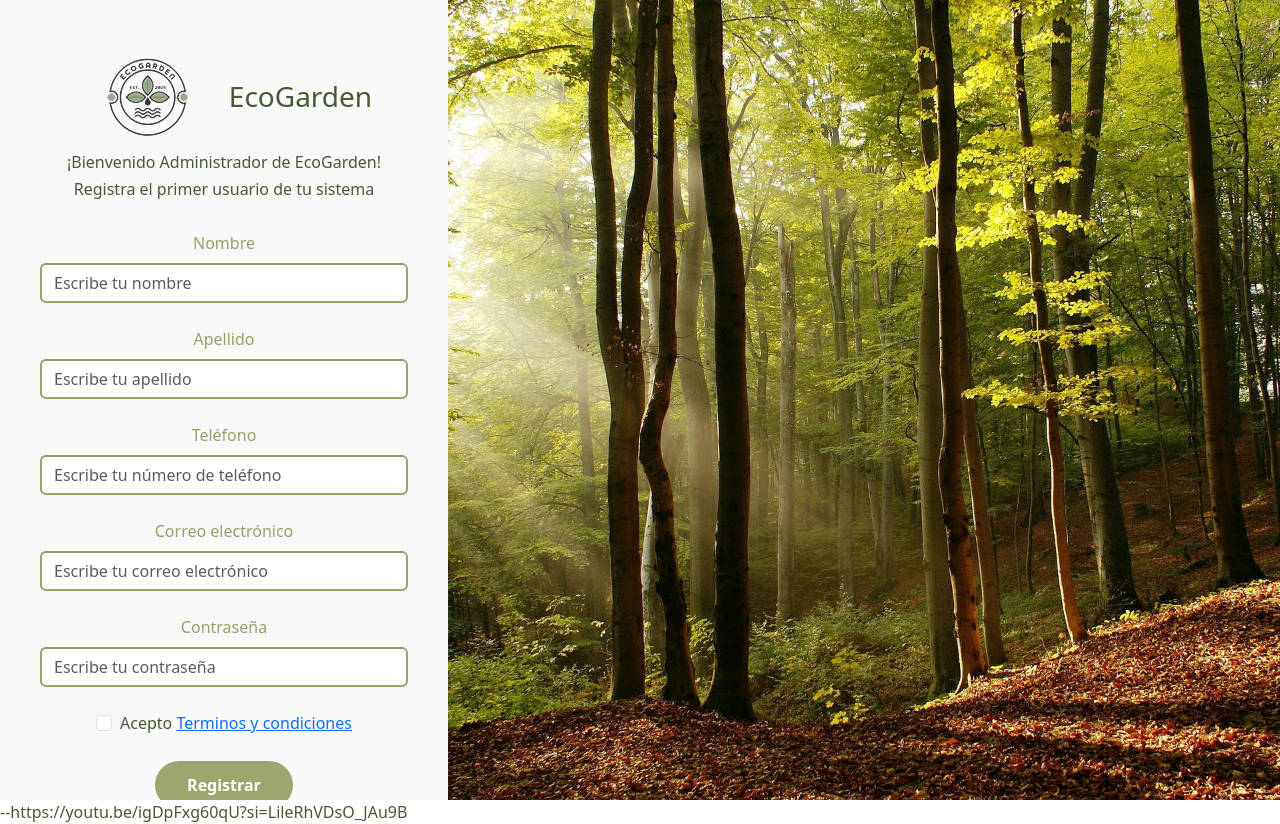
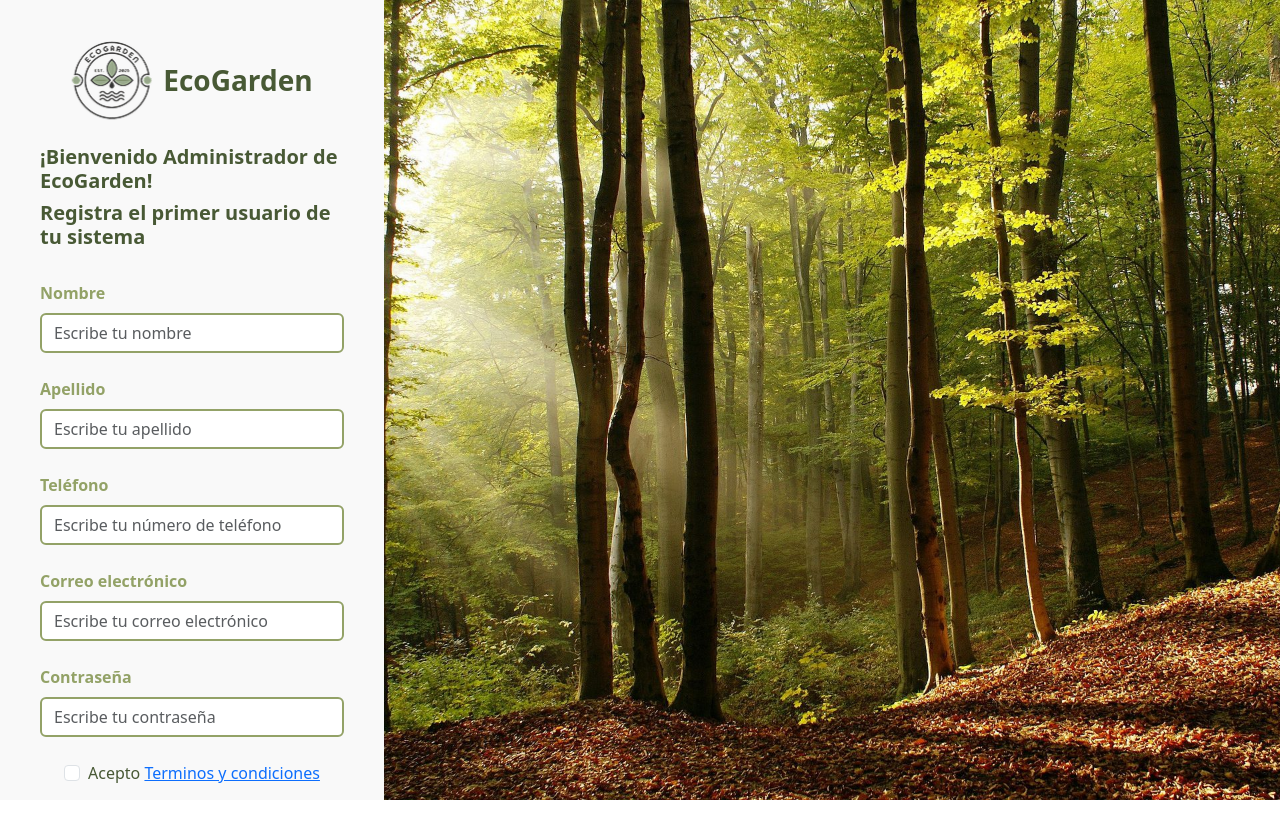
Before and after one commit to LeonardoRicaldone/EcoGarden, a React (Vite) app in the folder frontend/private/: page / in a window 1280 px wide. After the commit the page ends 800 px from the top, so only its background shows below. Built offline with nearby package versions, Linux system fonts and the light colour scheme.

Commit message:
Advances 10/4/2025

```diff
--- a/frontend/private/src/components/FirstUserForm.css
+++ b/frontend/private/src/components/FirstUserForm.css
@@ -11,7 +11,7 @@ html, body {
 }
 
 #DivPrincipal {
-    width: 35%;
+    width: 30%;
     height: 100%; /* Usamos 100% para que ocupe toda la altura disponible */
     padding: 40px;
     display: flex;
@@ -22,10 +22,11 @@ html, body {
     box-sizing: border-box;
     text-align: center;
     overflow-y: auto; /* Permite desplazamiento si el contenido es grande */
+    text-align: left;
 }
 
 .imagen-lateral {
-    width: 65%; /* Ocupa el 65% de la pantalla */
+    width: 70%; /* Ocupa el 65% de la pantalla */
     height: 100%;
 }
 
@@ -69,3 +70,11 @@ html, body {
     border-color: #93A267;      /* Cambia el color del borde */
     box-shadow: 0 0 0 0.25rem rgba(147, 162, 103, 0.25); /* Borde externo suave */
   }
+
+h5{
+    font-weight: bold;
+}
+
+h3{
+    font-weight: bold;
+}
--- a/frontend/private/src/components/FirstUserForm.jsx
+++ b/frontend/private/src/components/FirstUserForm.jsx
@@ -14,10 +14,10 @@ const FirstUserForm = () => {
         <div className="logo-contenedor">
         <img src="src/img/logo.png" alt="" />
         <h3>EcoGarden</h3> <br />
-        </div>
+        </div> <br />
 
-        <h6>¡Bienvenido Administrador de EcoGarden!</h6>
-        <h6>Registra el primer usuario de tu sistema</h6>
+        <h5>¡Bienvenido Administrador de EcoGarden!</h5>
+        <h5>Registra el primer usuario de tu sistema</h5>
 
         <br />
 
@@ -33,12 +33,13 @@ const FirstUserForm = () => {
 
         <Imput label={"Contraseña"} placeholder={"Escribe tu contraseña"} type={"password"}/> <br />
 
-        <div class="form-check">
+
+        <div class="form-check" >
         <input class="form-check-input" type="checkbox" value="" id="checkDefault"/>
         <label class="form-check-label" for="checkDefault">Acepto <a href="https://youtu.be/tQN9hdPNVS4?si=T9NAuKCSqhZ0_kCT">Terminos y condiciones</a></label>
         </div> <br />
 
-        <button class="btn-registrar">Registrar</button>
+        <button class="btn-registrar">Registrarse</button>
 
         </div>
 
@@ -49,10 +50,11 @@ const FirstUserForm = () => {
 
         </div>
 
---https://youtu.be/igDpFxg60qU?si=LileRhVDsO_JAu9B
+
 
         </>
     )
 }
+//https://youtu.be/igDpFxg60qU?si=LileRhVDsO_JAu9B
 
 export default FirstUserForm;
--- a/frontend/private/src/components/Imput.jsx
+++ b/frontend/private/src/components/Imput.jsx
@@ -4,7 +4,7 @@ const Imput = ({label, placeholder, type}) => {
 
         <>
         <div class="w-100">
-        <label style={{ color: "#93A267" }} for="formGroupExampleInput" class="form-label">{label}</label>
+        <label style={{ color: "#93A267", fontWeight: "bold" }} for="formGroupExampleInput" class="form-label">{label}</label>
         <input style={{border: '2px solid #93A267'}} type={type} class="form-control" id="formGroupExampleInput" placeholder={placeholder}
         />
         </div>
```
Also changed, not shown: frontend/private/src/img/logo.png.
